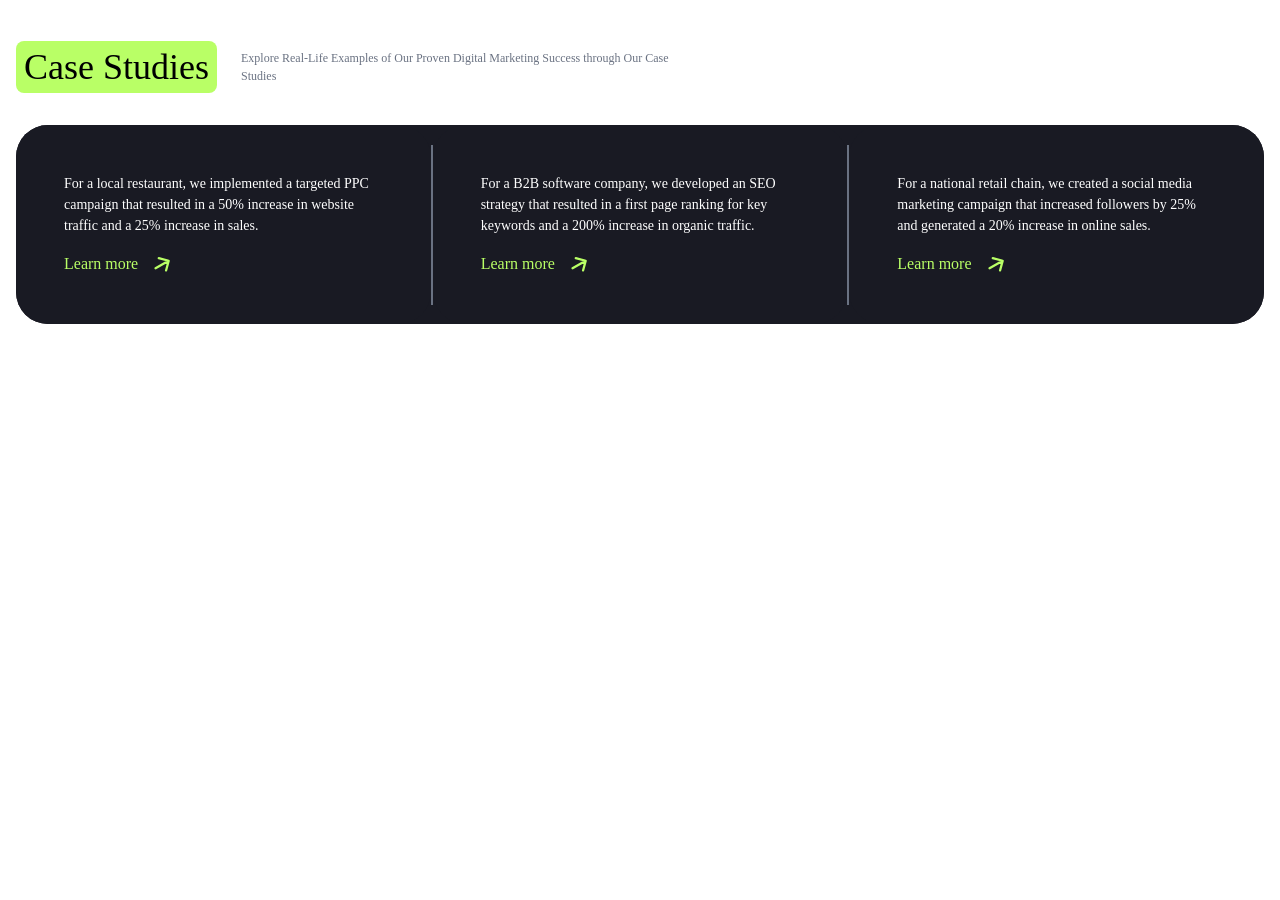
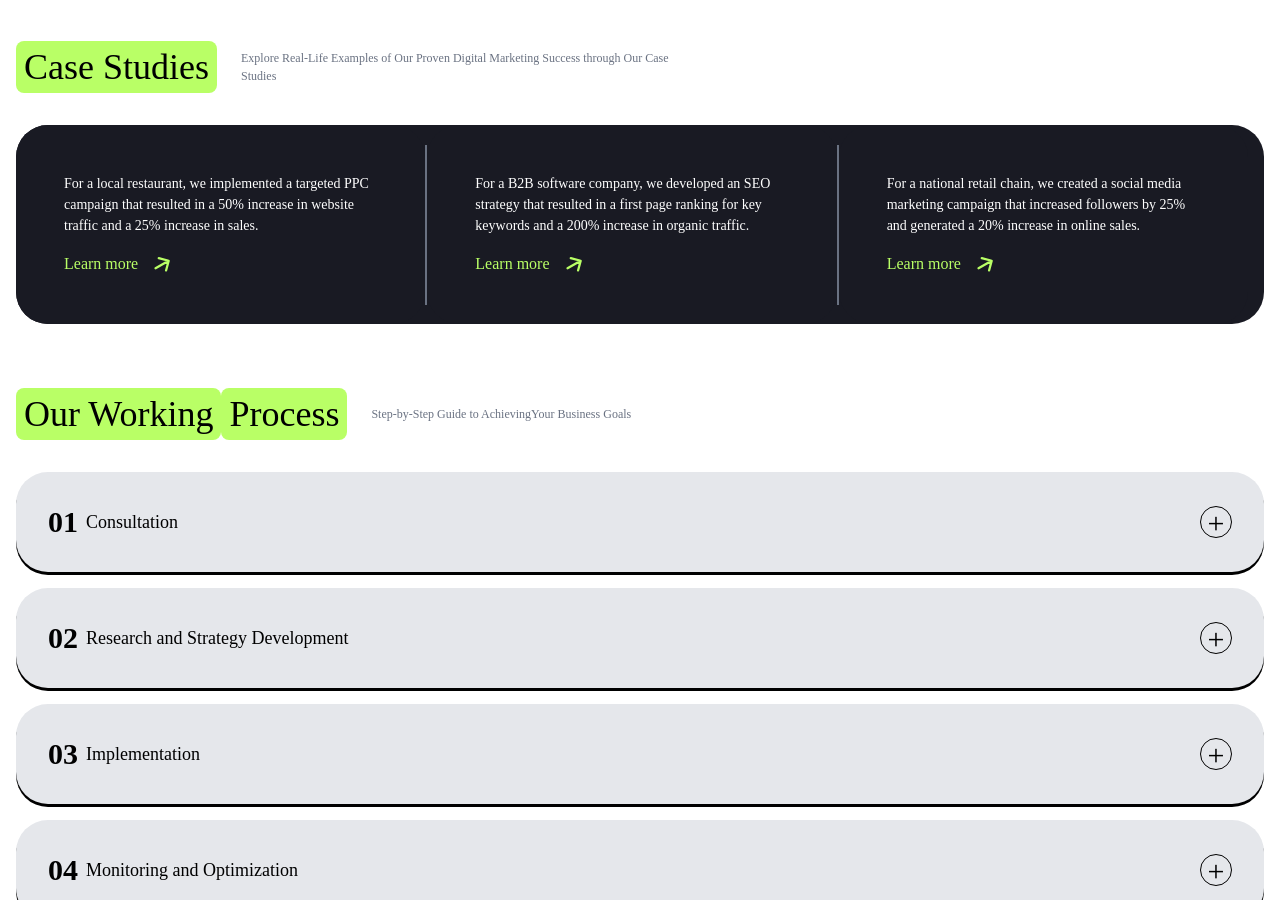
Before and after one commit to ibramaida/positivus, a React (Vite) app: page / in a window 1280 px wide. Shown: the part 1900-2800 px from the top of the page. Before the commit the page ends 2224 px from the top, so only its background shows below. Built offline with nearby package versions, Linux system fonts and the light colour scheme; a web font is replaced by a local one.

Commit message:
work section / accordion is ready

```diff
--- a/src/App.jsx
+++ b/src/App.jsx
@@ -6,6 +6,7 @@ import Scroller from "./components/Scroller";
 import Services from "./components/Services";
 import CTA from "./components/CTA";
 import CaseStudies from "./components/CaseStudies";
+import Work from "./components/Work";
 
 const App = () => {
   return (
@@ -25,6 +26,7 @@ const App = () => {
         <CTA />
       </main>
       <CaseStudies />
+      <Work />
     </>
   );
 };
--- /dev/null
+++ b/src/components/Accordion.jsx
@@ -0,0 +1,36 @@
+import React, { useState } from "react";
+
+const Accordion = ({ num, title, content }) => {
+  const [isOpen, setIsOpen] = useState(false);
+  const toggleAccordion = () => {
+    setIsOpen(!isOpen);
+  };
+  return (
+    <div
+      className={`px-4 py-8 md:px-8 rounded-4xl shadow-[0_3px_0_rgb(0,0,0)] transition-colors duration-300 ${
+        isOpen ? "bg-primary" : "bg-gray-200"
+      }`}
+    >
+      <div
+        className="flex justify-between items-center"
+        onClick={toggleAccordion}
+      >
+        <div className="flex gap-2 items-center">
+          <p className="text-3xl font-bold">{num}</p>
+          <h4>{title}</h4>
+        </div>
+        <span className="w-8 h-8 leading-8 text-center text-3xl border rounded-full shrink-0">
+          {isOpen ? "-" : "+"}
+        </span>
+      </div>
+      {isOpen && (
+        <>
+          <hr className="my-6" />
+          <p>{content}</p>
+        </>
+      )}
+    </div>
+  );
+};
+
+export default Accordion;
--- a/src/components/CaseStudies.jsx
+++ b/src/components/CaseStudies.jsx
@@ -2,7 +2,7 @@ import React from "react";
 
 const CaseStudies = () => {
   return (
-    <section className="space-y-8 mt-16 ml-4 md:max-w-[min(100%-2rem,1440px)] md:mx-auto">
+    <section className="space-y-8 mt-16 mb-16 ml-4 md:max-w-[min(100%-2rem,1440px)] md:mx-auto">
       <div className="flex flex-col gap-6 items-center md:flex-row md:w-2xl">
         <h2 className="bg-primary p-2 leading-none rounded-lg text-nowrap">
           Case Studies
@@ -12,8 +12,8 @@ const CaseStudies = () => {
           through Our Case Studies
         </p>
       </div>
-      <div className=" overflow-x-auto md:overflow-x-visible flex gap-4 md:gap-0 md:bg-black md:rounded-4xl">
-        <div className="grow-0 rounded-4xl bg-black shrink-0 basis-[300px] md:grow-1 md:shrink-0 md:basis-[30%] p-12 flex flex-col gap-4 ">
+      <div className="snap-x snap-mandatory overflow-x-auto pr-4 md:overflow-x-visible flex gap-4 md:gap-0 md:bg-black md:rounded-4xl">
+        <div className="snap-start grow-0 rounded-4xl bg-black shrink-0 basis-[300px] md:grow-1 md:shrink-0 md:basis-[30%] p-12 flex flex-col gap-4 ">
           <p className="text-white text-[14px]">
             For a local restaurant, we implemented a targeted PPC campaign that
             resulted in a 50% increase in website traffic and a 25% increase in
@@ -31,7 +31,7 @@ const CaseStudies = () => {
           </a>
         </div>
         <div className="hidden md:block h-40 w-0.5 bg-gray-500 self-center"></div>
-        <div className="grow-0 rounded-4xl bg-black shrink-0 basis-[300px] md:grow-1 md:shrink-0 md:basis-[30%] p-12 flex flex-col gap-4">
+        <div className="snap-start grow-0 rounded-4xl bg-black shrink-0 basis-[300px] md:grow-1 md:shrink-0 md:basis-[30%] p-12 flex flex-col gap-4">
           <p className="text-white text-[14px]">
             For a B2B software company, we developed an SEO strategy that
             resulted in a first page ranking for key keywords and a 200%
@@ -49,7 +49,7 @@ const CaseStudies = () => {
           </a>
         </div>
         <div className="hidden md:block h-40 w-0.5 bg-gray-500 self-center"></div>
-        <div className="grow-0 rounded-4xl bg-black shrink-0 basis-[300px] md:grow-1 md:shrink-0 md:basis-[30%] p-12 flex flex-col gap-4">
+        <div className="snap-start grow-0 rounded-4xl bg-black shrink-0 basis-[300px] md:grow-1 md:shrink-0 md:basis-[30%] p-12 flex flex-col gap-4">
           <p className="text-white text-[14px]">
             For a national retail chain, we created a social media marketing
             campaign that increased followers by 25% and generated a 20%
--- /dev/null
+++ b/src/components/Work.jsx
@@ -0,0 +1,58 @@
+import React from "react";
+import Accordion from "./Accordion";
+
+const Work = () => {
+  return (
+    <section className="max-w-[min(100%-2rem,1440px)] mx-auto mb-16 space-y-8">
+      <div className="flex flex-col gap-6 items-center md:flex-row md:w-2xl">
+        <div className="flex flex-col items-center md:flex-row">
+          <h2 className="bg-primary p-2 leading-none text-center rounded-lg md:text-nowrap">
+            Our Working
+          </h2>
+          <h2 className="bg-primary p-2 leading-none text-center rounded-lg md:text-nowrap">
+            Process
+          </h2>
+        </div>
+        <p className="text-center md:text-left text-gray-500 text-[12px]">
+          Step-by-Step Guide to Achieving
+          {/* <br /> */}
+          Your Business Goals
+        </p>
+      </div>
+      <div className="space-y-4">
+        <Accordion
+          num="01"
+          title="Consultation"
+          content="During the initial consultation, we will discuss your business goals and objectives, target audience, and current marketing efforts. This will allow us to understand your needs and tailor our services to best fit your requirements."
+        />
+        <Accordion
+          num="02"
+          title="Research and Strategy Development"
+          content="Lorem ipsum dolor sit amet, consectetur adipisicing elit. Quas, iure tenetur? Quidem harum autem aliquid eveniet dolor sequi dolores dicta quas, natus consequuntur delectus soluta, inventore sit hic recusandae similique Quas, iure tenetur? Quidem harum autem aliquid eveniet dolor sequi dolores dicta quas, natus consequuntur delectus soluta, inventore sit hic recusandae."
+        />
+        <Accordion
+          num="03"
+          title="Implementation"
+          content="Lorem ipsum dolor sit amet, consectetur adipisicing elit. Quas, iure tenetur? Quidem harum autem aliquid eveniet  inventore sit hic recusandae."
+        />
+        <Accordion
+          num="04"
+          title="Monitoring and Optimization"
+          content="Lorem ipsum dolor sit amet, consectetur adipisicing elit. Quas, iure tenetur? Quidem harum autem aliquid eveniet  inventore sit hic recusandae. consectetur adipisicing elit. Quas, iure tenetur? Quidem harum autem aliquid eveniet  inventore sit hic recusandae."
+        />
+        <Accordion
+          num="05"
+          title="Reporting and Communication"
+          content="Lorem ipsum dolor sit amet, consectetur adipisicing elit. Quas, iure tenetur? Quidem harum autem aliquid eveniet  inventore sit hic recusandae. consectetur adipisicing elit. Quas, iure tenetur? Quidem harum autem aliquid eveniet  inventore sit hic recusandae. consectetur adipisicing elit. Quas, iure tenetur? Quidem harum autem aliquid eveniet  inventore sit hic recusandae."
+        />
+        <Accordion
+          num="06"
+          title="Continual Improvement"
+          content="Lorem ipsum dolor sit amet, consectetur adipisicing elit. Quas, iure tenetur? Quidem harum autem aliquid eveniet  inventore sit hic recusandae. consectetur adipisicing elit. Quas, iure tenetur? Quidem harum autem aliquid eveniet  inventore sit hic recusandae. consectetur adipisicing elit. Quas, iure tenetur? Quidem harum autem aliquid eveniet  inventore sit hic recusandae inventore sit hic recusandae. consectetur adipisicing elit. Quas, iure tenetur? Quidem harum autem aliquid eveniet  inventore sit hic."
+        />
+      </div>
+    </section>
+  );
+};
+
+export default Work;
```
